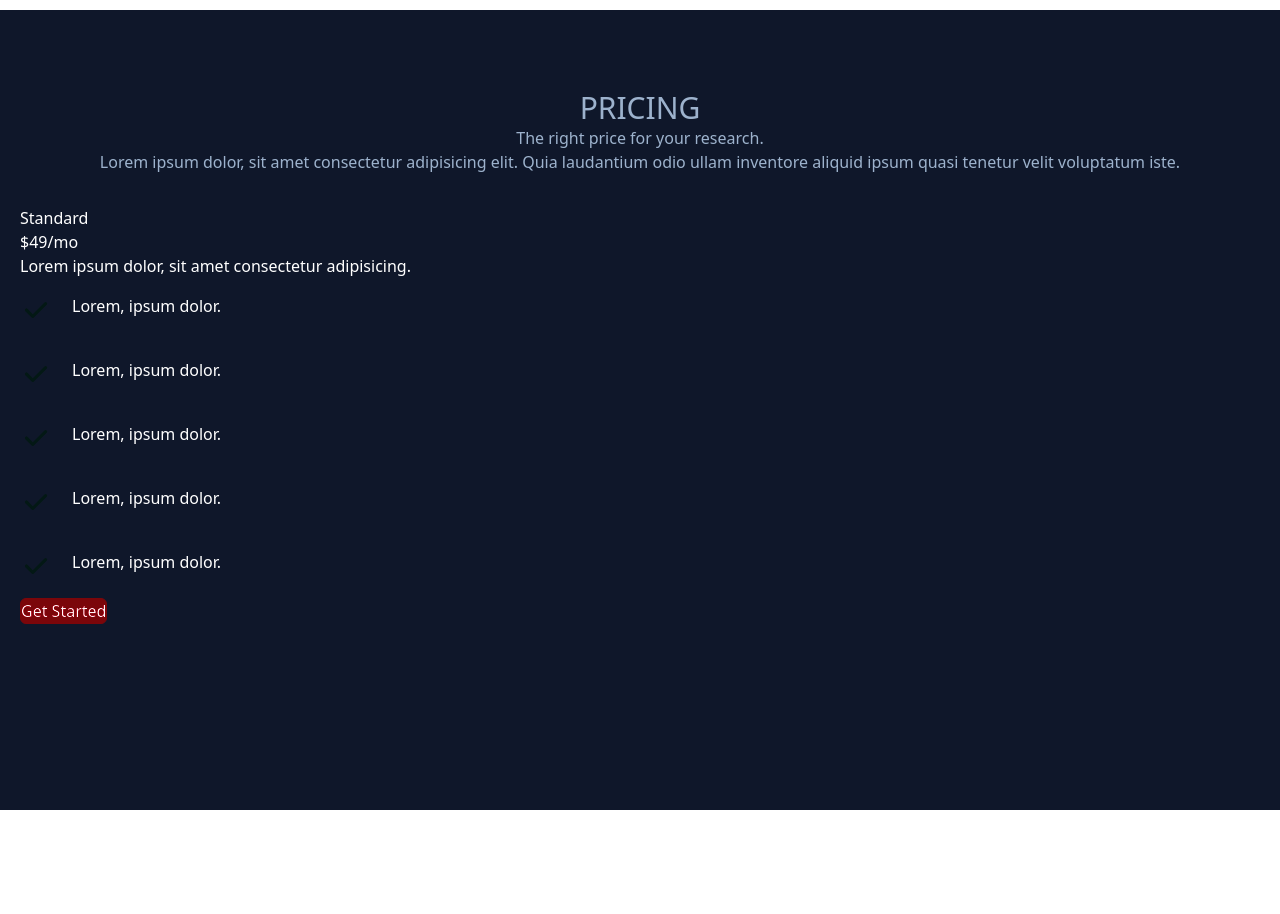
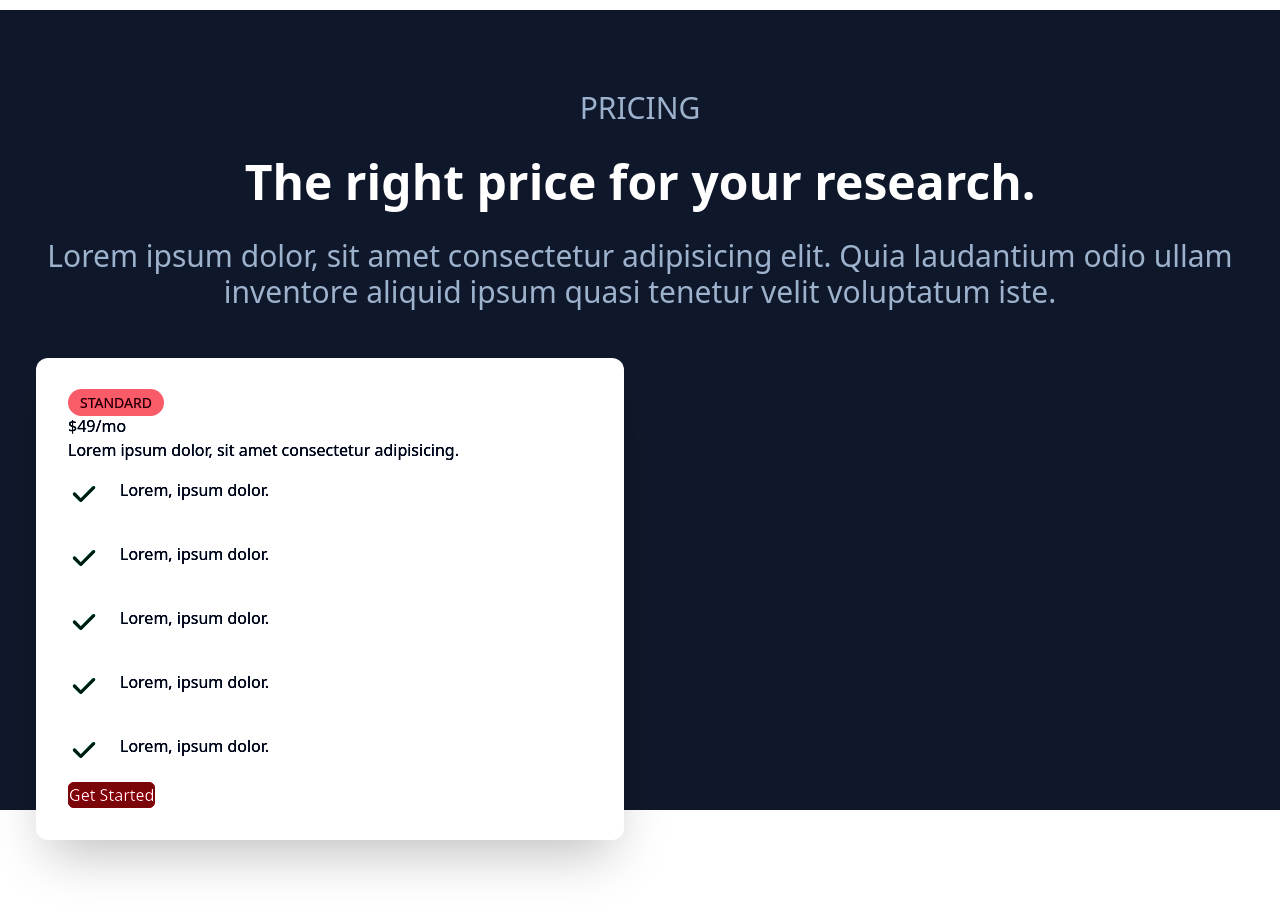
Before and after one commit to kwakyebrilliant/cloud-app-tailwind, a React (Create React App) app: page / in a window 1280 px wide. Shown: the part 3040-3954 px from the top of the page. Before the commit the page ends 3850 px from the top, so only its background shows below. Built offline with nearby package versions, Linux system fonts and the light colour scheme.

Commit message:
some updates

```diff
--- a/src/components/Pricing.jsx
+++ b/src/components/Pricing.jsx
@@ -12,17 +12,18 @@ const Pricing = () => {
             <div className='max-w-[1240px] mx-auto py-12'>
                 <div className='text-center py-8 text-slate-300'>
                     <h2 className='text-3xl uppercase'>Pricing</h2>
-                    <h3>The right price for your research.</h3>
-                    <p> Lorem ipsum dolor, sit amet consectetur adipisicing elit. Quia
+                    <h3 className='text-5xl font-bold text-white py-8'>The right price for your research.</h3>
+                    <p className='text-3xl'> Lorem ipsum dolor, sit amet consectetur adipisicing elit. Quia
                         laudantium odio ullam inventore aliquid ipsum quasi tenetur velit
                         voluptatum iste.
                     </p>
                 </div>
 
 
-                <div>
-                    <div>
-                       <span>Standard</span>
+                <div className='grid md:grid-cols-2'>
+
+                    <div className='bg-white text-slate-900 m-4 p-8 rounded-xl shadow-2xl'>
+                       <span className='uppercase px-3 py-1 bg-red-300 text-red-900 rounded-2xl text-sm'>Standard</span>
                        <div>
                         <p>$49<span>/mo</span></p>
                        </div>
```
